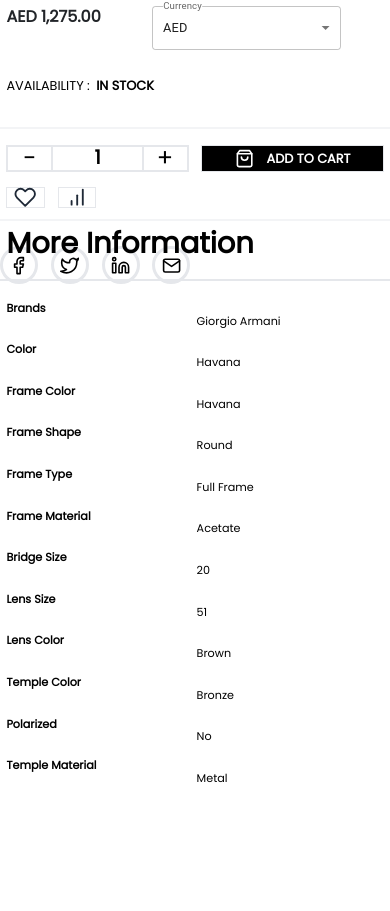
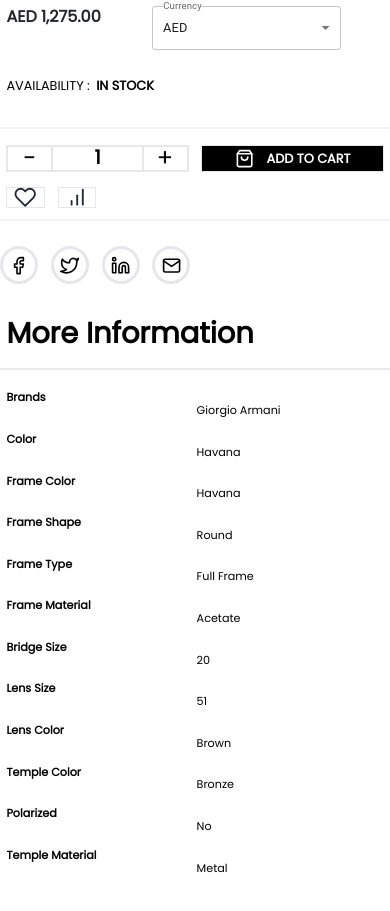
Before and after one commit to Centaur-Digital/aljaberoptical, a Next.js app: page / in a window 390 px wide. Shown: the part 851-1762 px from the top of the page. Before the commit the page ends 1695 px from the top, so only its background shows below. Built offline with nearby package versions, Linux system fonts and the light colour scheme.

Commit message:
[fix] added the layout

```diff
--- a/src/layouts/checkout-layout/description.tsx
+++ b/src/layouts/checkout-layout/description.tsx
@@ -1,6 +1,6 @@
 export default function DescriptionLayout() {
     return (
-        <div className="md:h-64 h-78 md:mt-0 mt-36  flex flex-col">
+        <div className="md:h-64 h-78 md:mt-0 mt-64  flex flex-col">
             <div className="text-4xl font-extrabold mb-4 md:mt-0 mt-28 md:p-0 p-2">More Information</div>
             <div className="border border-gray-200"></div>
             <div className="mt-4 grid md:text-2xl text-sm grid-cols-2 md:p-0 p-2 gap-x-1">
```
